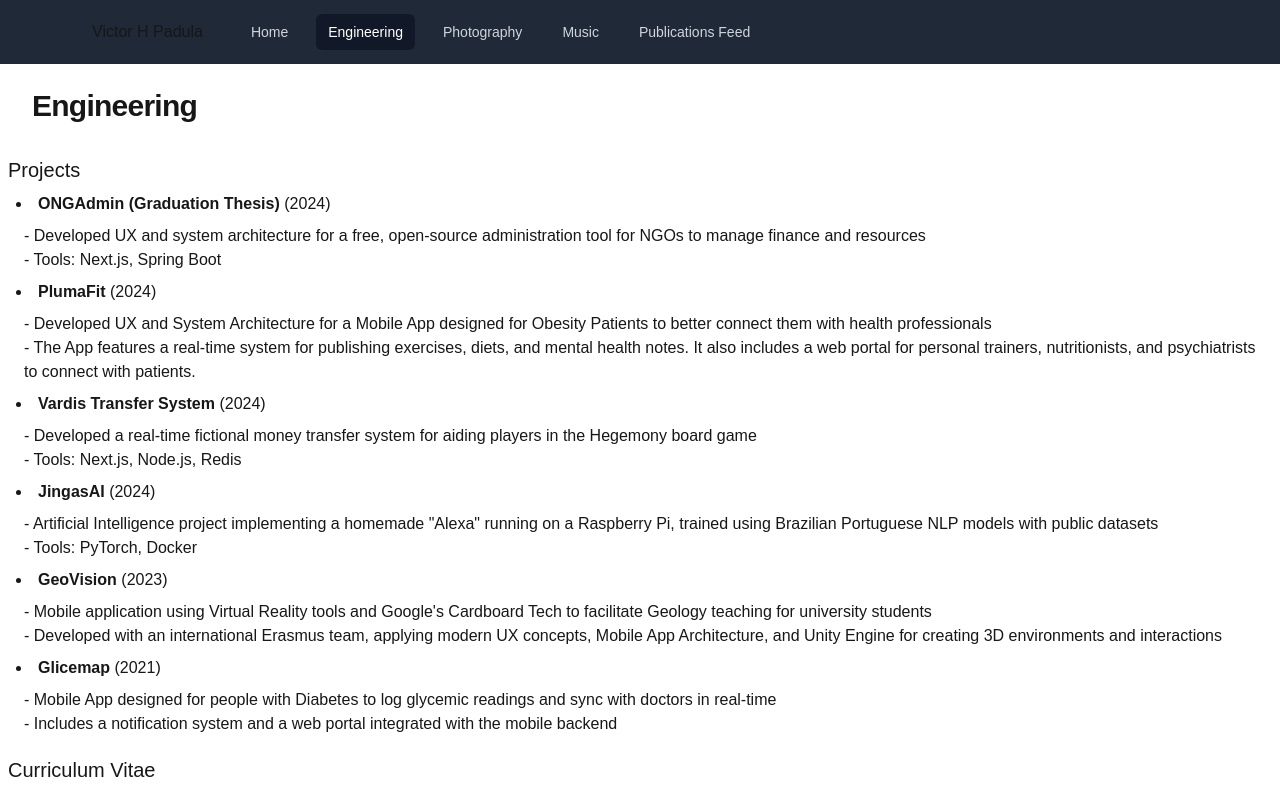
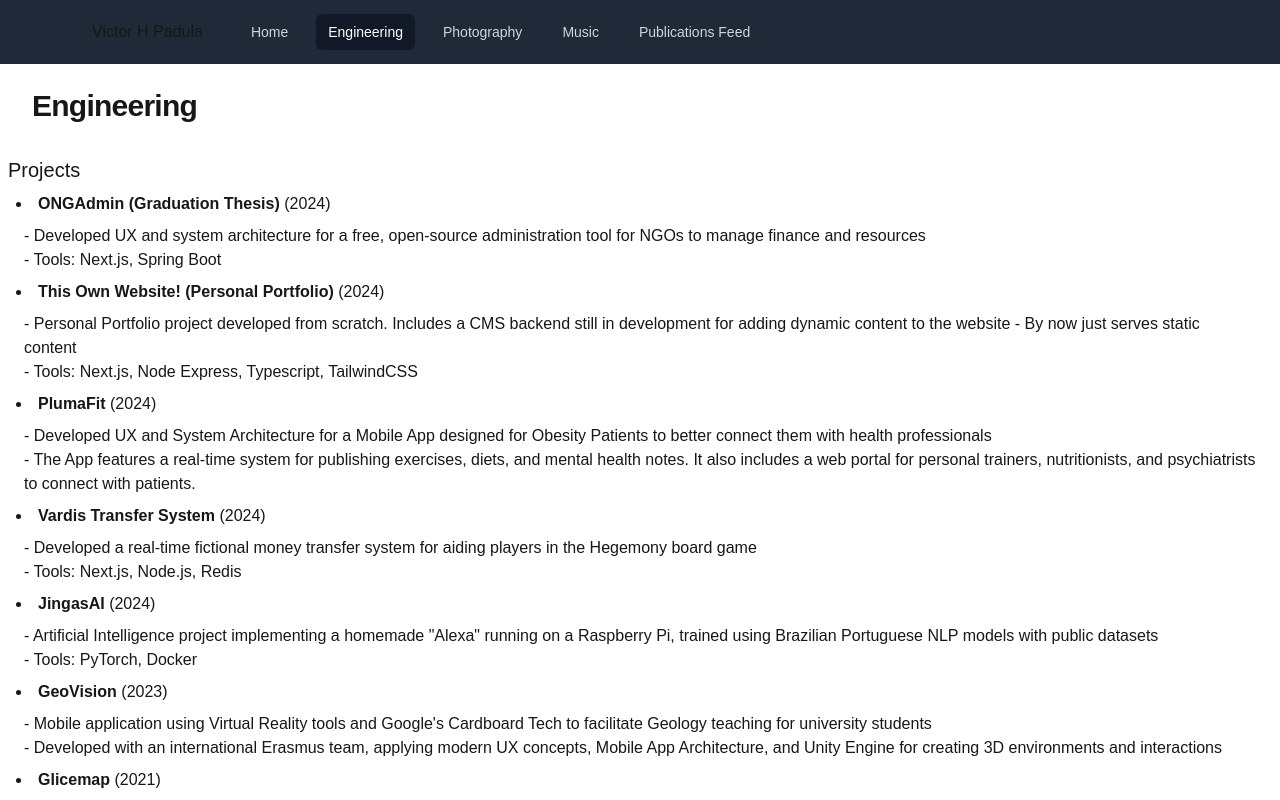
Before and after one commit to vhpadula/PersonalPortfolio, a Next.js app: page /Engineering in a window 1280 px wide. Shown: the top 800 px of the page. Built offline with nearby package versions, Linux system fonts and the light colour scheme.

Commit message:
forgot to add the own website to the portfolio

```diff
--- a/src/app/Engineering/page.tsx
+++ b/src/app/Engineering/page.tsx
@@ -36,6 +36,31 @@ export default function Engineering() {
                                     NGOs to manage finance and resources
                                 </li>
                                 <li>- Tools: Next.js, Spring Boot</li>
+                            </ul>
+                        </li>
+
+                        <li>
+                            <strong>
+                                <a
+                                    className="hover:underline"
+                                    href="https://github.com/vhpadula/PersonalPortfolio"
+                                >
+                                    This Own Website! (Personal Portfolio)
+                                </a>
+                            </strong>{" "}
+                            (2024)
+                            <ul className="m-2 list-item">
+                                <li>
+                                    - Personal Portfolio project developed from
+                                    scratch. Includes a CMS backend still in
+                                    development for adding dynamic content to
+                                    the website - By now just serves static
+                                    content
+                                </li>
+                                <li>
+                                    - Tools: Next.js, Node Express, Typescript,
+                                    TailwindCSS
+                                </li>
                             </ul>
                         </li>
 
```
